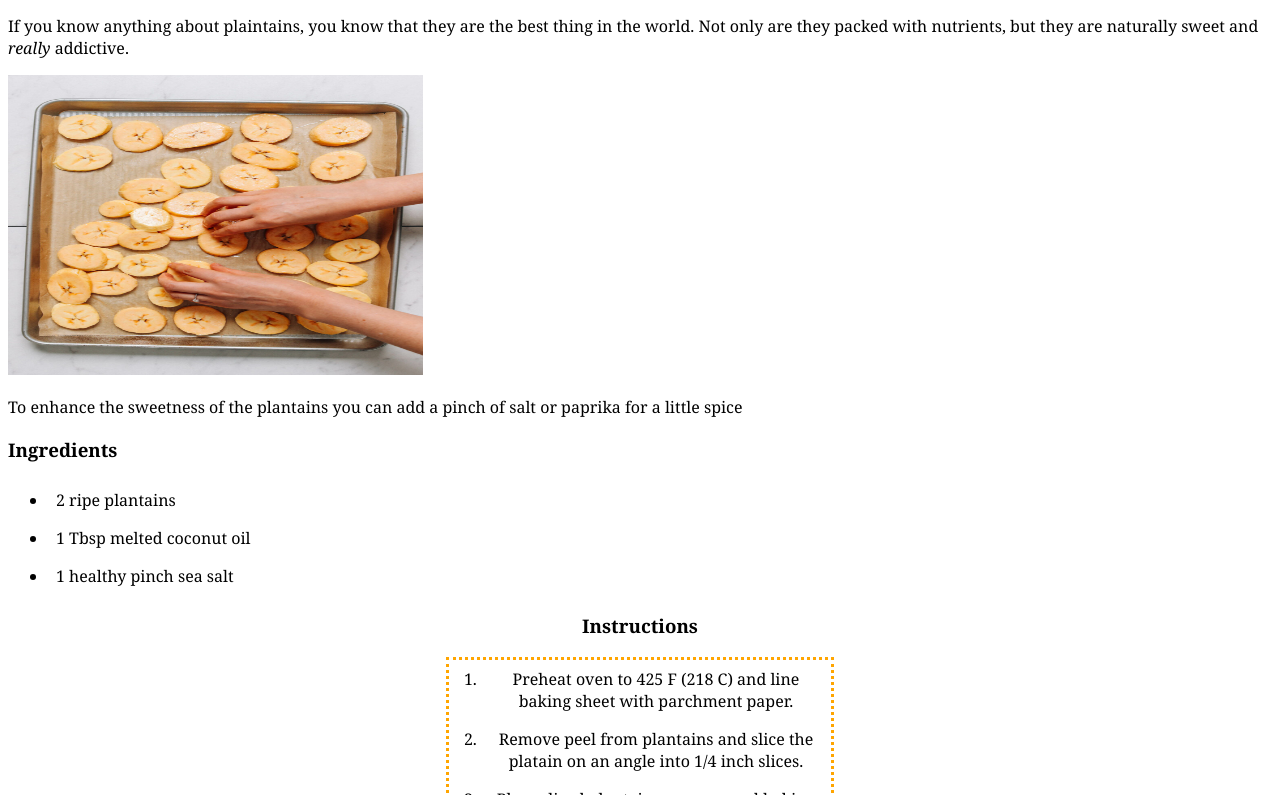
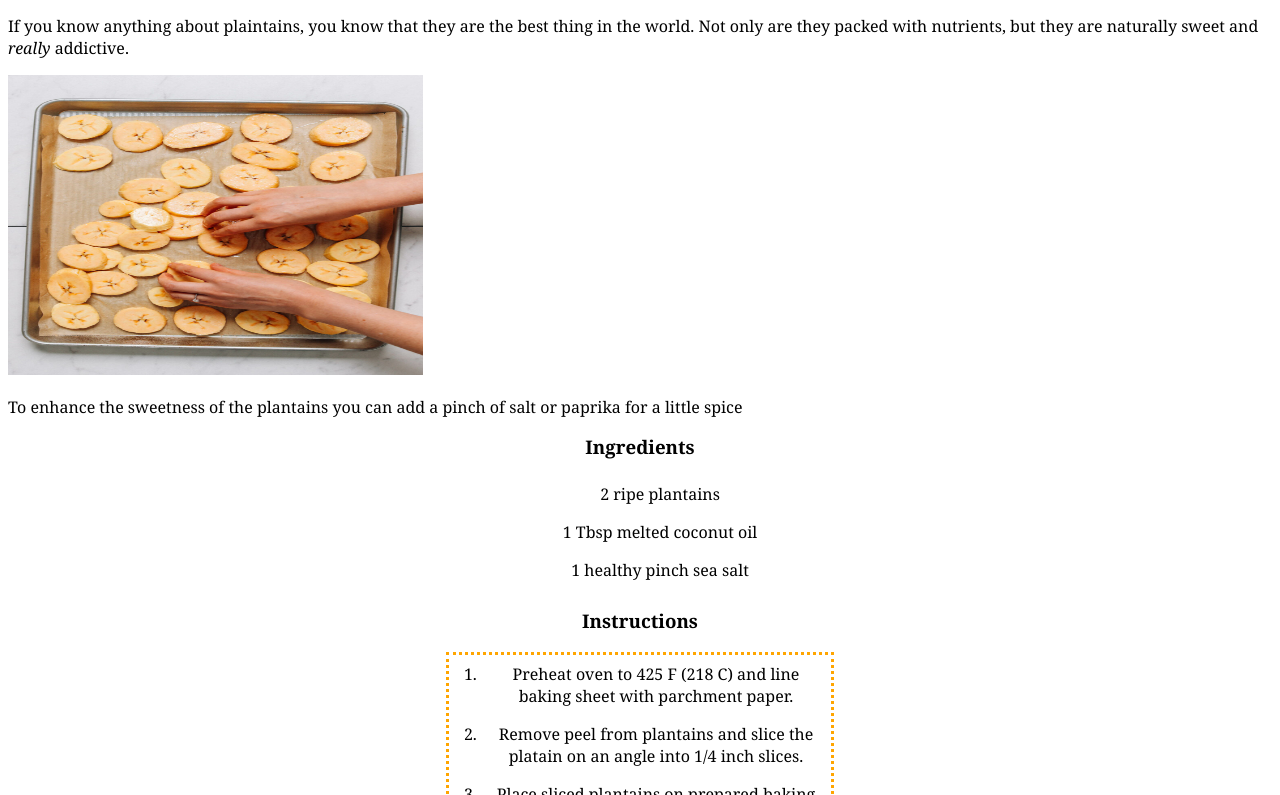
Before and after one commit to chiprojects/odin-recipes, a plain HTML site: page recipes/plantains.html in a window 1280 px wide. Shown: the part 373-1168 px from the top of the page. Drawn offline with Linux system fonts and the light colour scheme.

Commit message:
Adjust ingredients list

```diff
--- a/css/style.css
+++ b/css/style.css
@@ -54,7 +54,8 @@ li{
     padding: 8px;
 }
 
-.tortilla-ingredients ul{
+.tortilla-ingredients ul,
+.plantains-ingredients ul{
     text-align: center;
     list-style-type: none;
 }
--- a/recipes/plantains.html
+++ b/recipes/plantains.html
@@ -21,12 +21,14 @@
             <img src="../img/ripeplantains.jpg" alt="pan of sliced riped plantains on parchment paper ready to bake" height="300" width="415">
             <p> To enhance the sweetness of the plantains you can add a pinch of salt or paprika for a little spice</p>
         </p>
-    <h3>Ingredients</h3>
+    <div class="plantains-ingredients">
+    <h3 class="title">Ingredients</h3>
         <ul>
             <li> 2 ripe plantains</li>
             <li>1 Tbsp melted coconut oil</li>
             <li>1 healthy pinch sea salt</li>
         </ul>
+    </div>
     <h3 class="Plaintain-Instructions">Instructions</h3>
     <div class="Plaintain-Instructions-Container">
         <ol>
```
